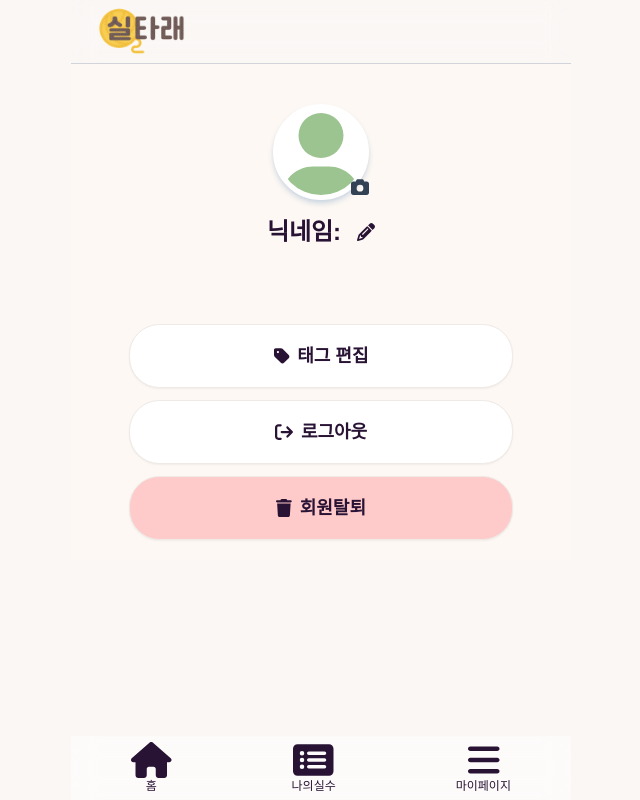
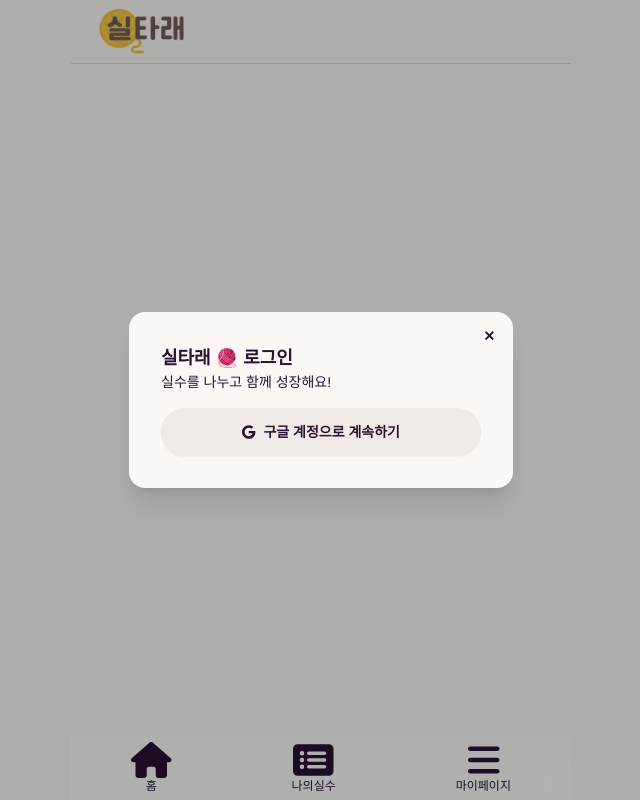
Before and after one commit to coding-union-kr/siltarae-fe, a Next.js app: page /myPage in a window 1280 px wide. Shown: the whole page, without its empty margins (319-959 px from the left). Built offline with nearby package versions, Linux system fonts and the light colour scheme; no server answers.

Commit message:
fix: 마이페이지 미로그인시 로그인창 팝업

```diff
--- a/components/SocialLoginModal.tsx
+++ b/components/SocialLoginModal.tsx
@@ -3,7 +3,7 @@
 import React from "react";
 
 interface SocialLoginModalProps {
-  toggleModal: (event: React.MouseEvent<HTMLElement>) => void;
+  toggleModal?: (event: React.MouseEvent<HTMLElement>) => void;
 }
 
 function SocialLoginModal({ toggleModal }: SocialLoginModalProps) {
--- a/pages/myPage/index.tsx
+++ b/pages/myPage/index.tsx
@@ -2,6 +2,8 @@
 /* eslint-disable react-hooks/rules-of-hooks */
 import { getUserProfile, updateProfileNickname } from "@/api/userApi";
 import ProfileAvatar from "@/components/ProfileAvatar";
+import SocialLoginModal from "@/components/SocialLoginModal";
+import { RootState } from "@/store/store";
 import {
   faArrowRightFromBracket,
   faPencil,
@@ -12,10 +14,12 @@
 import { useMutation, useQuery } from "@tanstack/react-query";
 import Link from "next/link";
 import React, { useEffect, useState } from "react";
+import { useSelector } from "react-redux";
 
 const myPage = () => {
   const [nickname, setNickname] = useState<string>("비어 있음");
   const [nicknameEditMode, setNicknameEditMode] = useState<boolean>(false);
+  const isLoggedIn = useSelector((state: RootState) => state.auth.isLoggedIn);
 
   // 유저 프로필 사진, 닉네임 가져오기
   const result = useQuery({
@@ -52,7 +56,9 @@
 
   return (
     <div className="flex flex-col justify-center items-center h-full xs:my-10 my-5">
-      <ProfileAvatar userImageUrl={userProfileImg} />
+      {isLoggedIn ? (
+        <>
+          <ProfileAvatar userImageUrl={userProfileImg} />{" "}
           <button
             type="button"
             className="font-bold text-2xl my-4 flex items-center justify-center"
@@ -105,6 +111,10 @@
               회원탈퇴
             </button>
           </section>
+        </>
+      ) : (
+        <SocialLoginModal />
+      )}
     </div>
   );
 };
```
Lines whose indentation alone changed are shown as unchanged.
